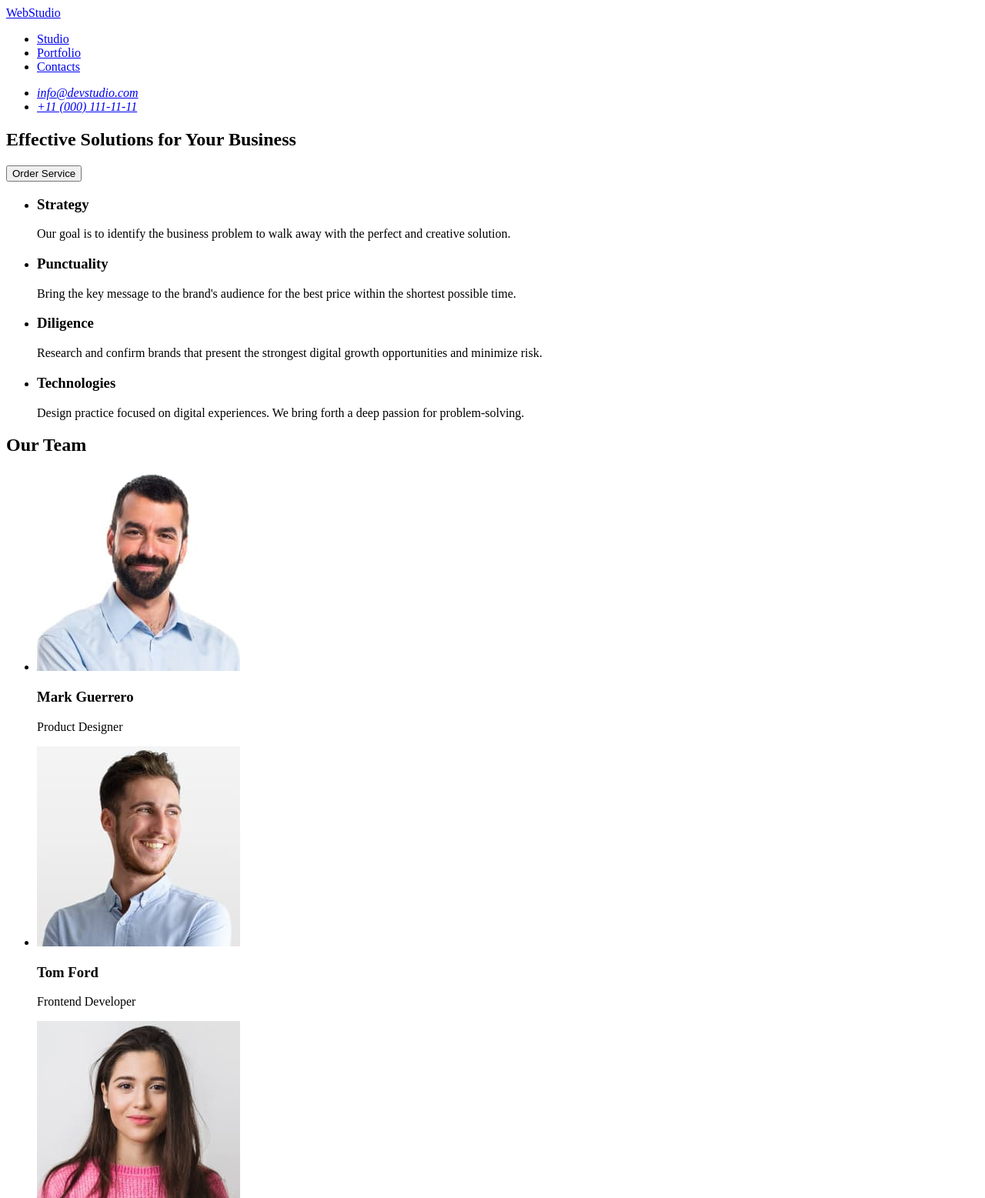
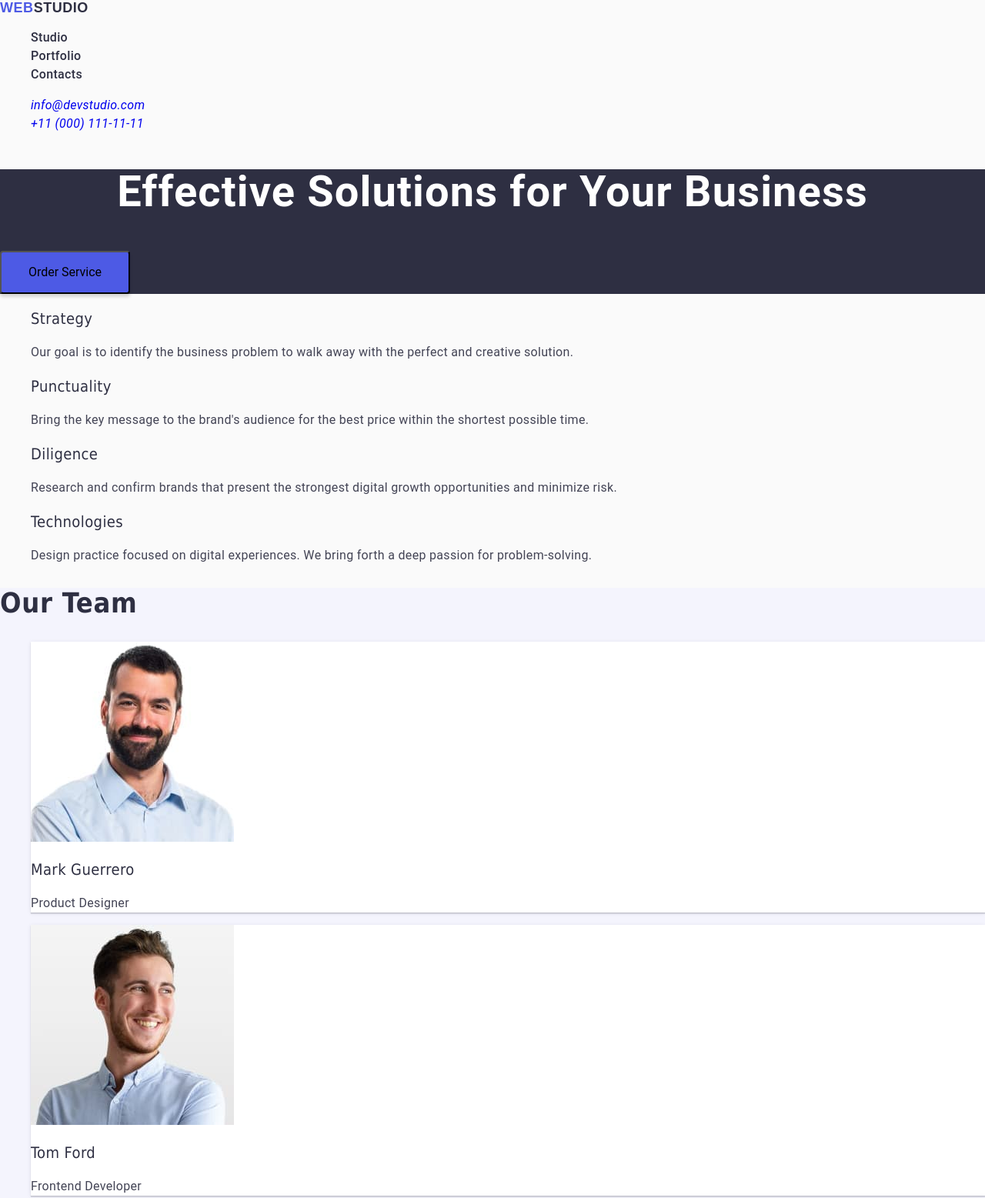
Before and after one commit to NazarPrymak/goit-markup-hw-02, a plain HTML site: page index.html in a window 1280 px wide. Shown: the top 1557 px of the page at 77% size. Drawn offline with nearby package versions, Linux system fonts and the light colour scheme.

Commit message:
commit message

```diff
--- /dev/null
+++ b/css/styles.css
@@ -0,0 +1,239 @@
+body{
+    font-family: "Roboto",
+        sans-serif;
+    color:#2e2f42;
+    background-color: #fafafa;
+}
+ul {
+    list-style-type: none;
+}
+h1,
+h2,
+h3,
+h4,
+h5,
+h6 {
+    font-family: 'Tahoma';
+}
+a {
+    text-decoration: none;
+}
+/* Header */
+.h-logo{
+font-family: "Raleway", sans-serif;
+    font-weight: 700;
+    font-size: 18px;
+    line-height: 117%;
+    letter-spacing: 0.03em;
+    text-transform: uppercase;
+    color: #2e2f42;
+}
+.logo-web{
+    color: #4d5ae5;
+}
+.nav-studio{
+
+        font-weight: 500;
+        font-size: 16px;
+        line-height: 150%;
+        letter-spacing: 0.02em;
+        color: #2e2f42;
+}
+.nav-portfolio{
+
+        font-weight: 500;
+        font-size: 16px;
+        line-height: 150%;
+        letter-spacing: 0.02em;
+        color: #2e2f42;
+}
+.nav-contacts{
+
+        font-weight: 500;
+        font-size: 16px;
+        line-height: 150%;
+        letter-spacing: 0.02em;
+        color: #2e2f42;
+    }
+.address-mail-tel{
+
+        font-weight: 400;
+        font-size: 16px;
+        line-height: 150%;
+        letter-spacing: 0.02em;
+        color: #434455;
+}
+/* main */
+
+/* section 1 */
+.main-section-oun{
+    background: #2e2f42;
+}
+.title{
+    font-family: "Roboto", sans-serif;
+        font-weight: 700;
+        font-size: 56px;
+        line-height: 107%;
+        letter-spacing: 0.02em;
+        text-align: center;
+        color: #fff;
+}
+.button{
+border-radius: 4px;
+    padding: 16px 32px;
+    width: 169px;
+    height: 56px;
+    cursor: pointer;
+    box-shadow: 0 4px 4px 0 rgba(0, 0, 0, 0.15);
+        background: #4d5ae5;
+}
+/* section two */
+.title-strategy{
+
+        font-weight: 500;
+        font-size: 20px;
+        line-height: 120%;
+        letter-spacing: 0.02em;
+        color: #2e2f42;
+}
+.strategy-info{
+
+        font-weight: 400;
+        font-size: 16px;
+        line-height: 150%;
+        letter-spacing: 0.02em;
+        color: #434455;
+}
+.title-Punctuality{
+            font-weight: 500;
+                font-size: 20px;
+                line-height: 120%;
+                letter-spacing: 0.02em;
+                color: #2e2f42;
+}
+.Punctuality-info{
+        font-weight: 400;
+            font-size: 16px;
+            line-height: 150%;
+            letter-spacing: 0.02em;
+            color: #434455;
+}
+.title-Diligence{
+                font-weight: 500;
+                    font-size: 20px;
+                    line-height: 120%;
+                    letter-spacing: 0.02em;
+                    color: #2e2f42;
+                }
+.Diligence-info{
+        font-weight: 400;
+            font-size: 16px;
+            line-height: 150%;
+            letter-spacing: 0.02em;
+            color: #434455;
+                }
+.title-Technologies{
+                    font-weight: 500;
+                        font-size: 20px;
+                        line-height: 120%;
+                        letter-spacing: 0.02em;
+                        color: #2e2f42;
+}
+.Technologies-info{
+        font-weight: 400;
+            font-size: 16px;
+            line-height: 150%;
+            letter-spacing: 0.02em;
+            color: #434455;
+}
+/* section three */
+.our-team{
+    background: #f4f4fd;
+}
+.title-our-team{
+
+        font-weight: 700;
+        font-size: 36px;
+        line-height: 111%;
+        letter-spacing: 0.02em;
+
+        color: #2e2f42;
+}
+.our-team-card{
+    box-shadow: 0 2px 1px 0 rgba(46, 47, 66, 0.08), 0 1px 1px 0 rgba(46, 47, 66, 0.16), 0 1px 6px 0 rgba(46, 47, 66, 0.08);
+        background: #fff;
+
+}
+.img-team{
+    width: 264px;
+        height: 260px;
+        background: url("path_to_image");
+
+}
+.name-team{
+
+        font-weight: 500;
+        font-size: 20px;
+        line-height: 120%;
+        letter-spacing: 0.02em;
+
+        color: #2e2f42;
+}
+.team-info{
+
+        font-weight: 400;
+        font-size: 16px;
+        line-height: 150%;
+        letter-spacing: 0.02em;
+
+        color: #434455;
+}
+/* section four */
+.title-Portfolio{
+    font-family: "Roboto", sans-serif;
+        font-weight: 700;
+        font-size: 36px;
+        line-height: 111%;
+        letter-spacing: 0.02em;
+
+        color: #2e2f42;
+}
+.img-works{
+    width: 360px;
+        height: 300px;
+        background: url("path_to_image");
+}
+.title-works{
+
+        font-weight: 500;
+        font-size: 20px;
+        line-height: 120%;
+        letter-spacing: 0.02em;
+        color: #2e2f42;
+}
+.works-info{
+
+        font-weight: 400;
+        font-size: 16px;
+        line-height: 150%;
+        letter-spacing: 0.02em;
+        color: #434455;
+}
+.our-portfolio-card{
+    width: 360px;
+        height: 420px;
+        background: #fff;
+
+}
+/* Footer */
+.footer{
+    background: #2e2f42;
+}
+.footer-text{
+
+        font-weight: 400;
+        font-size: 16px;
+        line-height: 150%;
+        letter-spacing: 0.02em;
+        color: #f4f4fd;
+}
--- a/index.html
+++ b/index.html
@@ -4,25 +4,32 @@
     <meta charset="UTF-8" />
     <meta name="viewport" content="width=device-width, initial-scale=1.0" />
     <title>Document</title>
+    <link
+      rel="stylesheet"
+      href="https://cdnjs.cloudflare.com/ajax/libs/modern-normalize/2.0.0/modern-normalize.min.css"
+    />
+    <link rel="stylesheet" href="./css/styles.css" />
   </head>
   <body>
-    <header>
+    <header class="header">
+      <a class="h-logo" href="./index.html"
+        ><span class="logo-web">Web</span>Studio</a
+      >
       <nav>
-        <a href="./index.html">WebStudio</a>
         <ul>
           <li>
-            <a href="#">Studio</a>
+            <a class="nav-studio" href="#">Studio</a>
           </li>
           <li>
-            <a href="#">Portfolio</a>
+            <a class="nav-portfolio" href="#">Portfolio</a>
           </li>
           <li>
-            <a href="#">Contacts</a>
+            <a class="nav-contacts" href="#">Contacts</a>
           </li>
         </ul>
       </nav>
       <address>
-        <ul>
+        <ul class="address-mail-tel">
           <li>
             <a href="mailto:info@devstudio.com">info@devstudio.com</a>
           </li>
@@ -31,72 +38,153 @@
       </address>
     </header>
     <main>
-      <section>
-        <h1>Effective Solutions for Your Business</h1>
-        <button type="button">Order Service</button>
+      <section class="main-section-oun">
+        <h1 class="title">Effective Solutions for Your Business</h1>
+        <button class="button" type="button">Order Service</button>
       </section>
       <section>
         <h2 hidden="">Our advantages</h2>
         <ul>
           <li>
-            <h3>Strategy</h3>
-            <p>
+            <h3 class="title-strategy">Strategy</h3>
+            <p class="strategy-info">
               Our goal is to identify the business problem to walk away with the
               perfect and creative solution.
             </p>
           </li>
           <li>
-            <h3>Punctuality</h3>
-            <p>
+            <h3 class="title-Punctuality">Punctuality</h3>
+            <p class="Punctuality-info">
               Bring the key message to the brand's audience for the best price
               within the shortest possible time.
             </p>
           </li>
           <li>
-            <h3>Diligence</h3>
-            <p>
+            <h3 class="title-Diligence">Diligence</h3>
+            <p class="Diligence-info">
               Research and confirm brands that present the strongest digital
               growth opportunities and minimize risk.
             </p>
           </li>
           <li>
-            <h3>Technologies</h3>
-            <p>
+            <h3 class="title-Technologies">Technologies</h3>
+            <p class="Technologies-info">
               Design practice focused on digital experiences. We bring forth a
               deep passion for problem-solving.
             </p>
           </li>
         </ul>
       </section>
+      <section class="our-team">
+        <h2 class="title-our-team">Our Team</h2>
+        <ul>
+          <li class="our-team-card">
+            <img
+              class="img-team"
+              src="./images/imgMark.jpg"
+              alt="Mark Guerrero"
+              width="264"
+            />
+            <h3 class="name-team">Mark Guerrero</h3>
+            <p class="team-info">Product Designer</p>
+          </li>
+          <li class="our-team-card">
+            <img
+              class="img-team"
+              src="./images/imgTom.jpg"
+              alt="Tom Ford"
+              width="264"
+            />
+            <h3 class="name-team">Tom Ford</h3>
+            <p class="team-info">Frontend Developer</p>
+          </li>
+          <li class="our-team-card">
+            <img
+              class="img-team"
+              src="./images/imgCamila.jpg"
+              alt="Camila Garcia"
+              width="264"
+            />
+            <h3 class="name-team">Camila Garcia</h3>
+            <p class="team-info">Marketing</p>
+          </li>
+          <li class="our-team-card">
+            <img
+              class="img-team"
+              src="./images/imgDaniel.jpg"
+              alt="Daniel Wilson"
+              width="264"
+            />
+            <h3 class="name-team">Daniel Wilson</h3>
+            <p class="team-info">UI Designer</p>
+          </li>
+        </ul>
+      </section>
       <section>
-        <h2>Our Team</h2>
+        <h2 class="title-Portfolio">Our Portfolio</h2>
         <ul>
-          <li>
-            <img src="./images/imgMark.jpg" alt="Mark Guerrero" width="264" />
-            <h3>Mark Guerrero</h3>
-            <p>Product Designer</p>
+          <li class="our-portfolio-card">
+            <img
+              class="img-works"
+              src="./images/imgBankingApp.jpg"
+              alt="Banking"
+            />
+            <h3 class="title-works">Banking App</h3>
+            <p class="works-info">App</p>
           </li>
-          <li>
-            <img src="./images/imgTom.jpg" alt="Tom Ford" width="264" />
-            <h3>Tom Ford</h3>
-            <p>Frontend Developer</p>
+          <li class="our-portfolio-card">
+            <img
+              class="img-works"
+              src="./images/imgCashlessPayment.jpg"
+              alt="Payment"
+            />
+            <h3 class="title-works">Cashless Payment</h3>
+            <p class="works-info">Marketing</p>
           </li>
-          <li>
-            <img src="./images/imgCamila.jpg" alt="Camila Garcia" width="264" />
-            <h3>Camila Garcia</h3>
-            <p>Marketing</p>
+          <li class="our-portfolio-card">
+            <img
+              class="img-works"
+              src="./images/imgMeditationApp.jpg"
+              alt="Meditation"
+            />
+            <h3 class="title-works">Meditation App</h3>
+            <p class="works-info">App</p>
           </li>
-          <li>
-            <img src="./images/imgDaniel.jpg" alt="Daniel Wilson" width="264" />
-            <h3>Daniel Wilson</h3>
-            <p>UI Designer</p>
+          <li class="our-portfolio-card">
+            <img
+              class="img-works"
+              src="./images/imgTaxiService.jpg"
+              alt="Taxi"
+            />
+            <h3 class="title-works">Taxi Service</h3>
+            <p class="works-info">Marketing</p>
+          </li>
+          <li class="our-portfolio-card">
+            <img
+              class="img-works"
+              src="./images/imgScreenIllustrations.jpg"
+              alt="Illustrations"
+            />
+            <h3 class="title-works">Screen Illustrations</h3>
+            <p class="works-info">Design</p>
+          </li>
+          <li class="our-portfolio-card">
+            <img
+              class="img-works"
+              src="./images/imgOnlineCourses.jpg"
+              alt="Courses"
+            />
+            <h3 class="title-works">Online Courses</h3>
+            <p class="works-info">Marketing</p>
           </li>
         </ul>
       </section>
     </main>
-    <footer>
-      <a href="./index.html">WebStudio</a>
-      <p>
+    <footer class="footer">
+      <a class="h-logo" href="./index.html"
+        ><span class="logo-web">Web</span>Studio</a
+      >
+      <p class="footer-text">
         Increase the flow of customers and sales for your business with digital
         marketing & growth solutions.
       </p>
```
